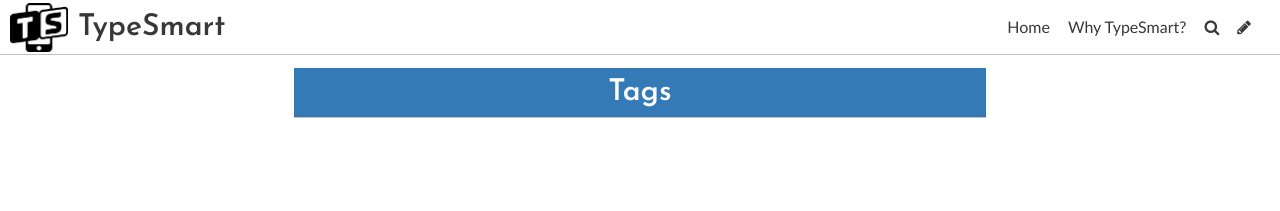
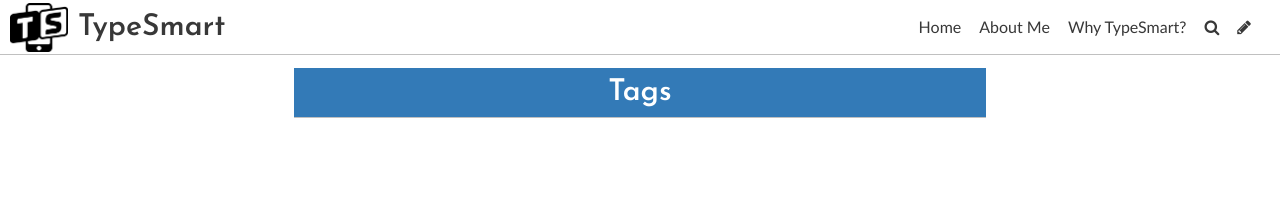
Before and after one commit to nicoleanncarter/typo-design-template, a Jekyll site: the page built from pages/tags.md, in a window 1280 px wide. Shown: the top 211 px of the page. Built offline with Jekyll 4.4.1, drawn with Linux system fonts in a browser that asks for light colours; some web fonts are replaced.

Commit message:
Update Settings “general”

```diff
--- a/_data/settings.yml
+++ b/_data/settings.yml
@@ -11,4 +11,6 @@ favicon: ../uploads/favicon.ico
 gridlayout: true
 fixednavbar: true
 upzoom: true
-items: []
+items:
+  - siteurl: /aboutme/
+    name: About Me
```
